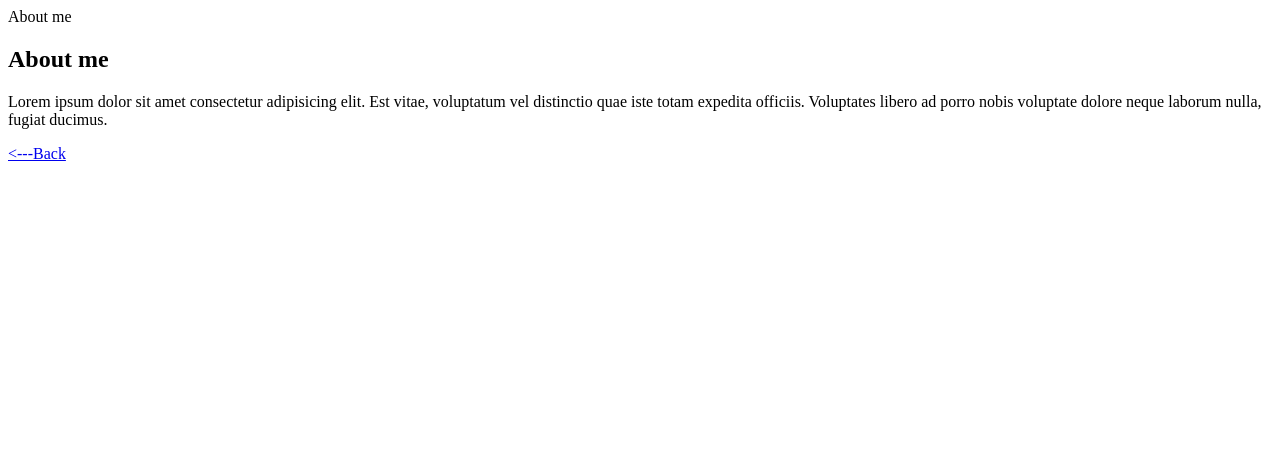
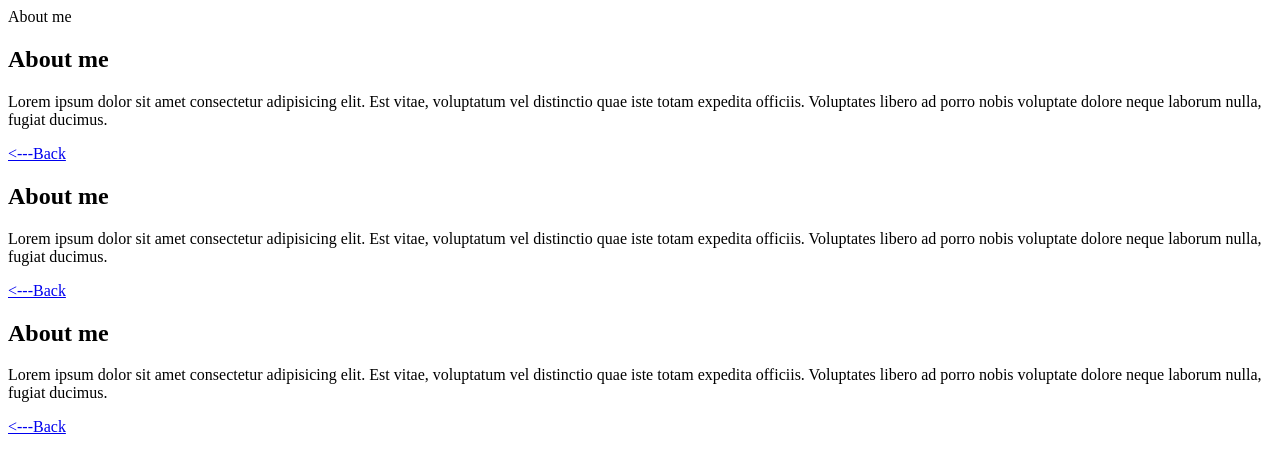
Before and after one commit to fulvioirente/mybox, a plain HTML site: page about.html in a window 1280 px wide. Drawn offline with Linux system fonts and the light colour scheme.

Commit message:
mexi e esta ok

```diff
--- a/about.html
+++ b/about.html
@@ -9,5 +9,11 @@
         <h2>About me</h2>
         <p>Lorem ipsum dolor sit amet consectetur adipisicing elit. Est vitae, voluptatum vel distinctio quae iste totam expedita officiis. Voluptates libero ad porro nobis voluptate dolore neque laborum nulla, fugiat ducimus.</p>
         <a href="./index.html"><---Back</a>
+        <h2>About me</h2>
+        <p>Lorem ipsum dolor sit amet consectetur adipisicing elit. Est vitae, voluptatum vel distinctio quae iste totam expedita officiis. Voluptates libero ad porro nobis voluptate dolore neque laborum nulla, fugiat ducimus.</p>
+        <a href="./index.html"><---Back</a>
+        <h2>About me</h2>
+        <p>Lorem ipsum dolor sit amet consectetur adipisicing elit. Est vitae, voluptatum vel distinctio quae iste totam expedita officiis. Voluptates libero ad porro nobis voluptate dolore neque laborum nulla, fugiat ducimus.</p>
+        <a href="./index.html"><---Back</a>
     </body>
 </html>
```
